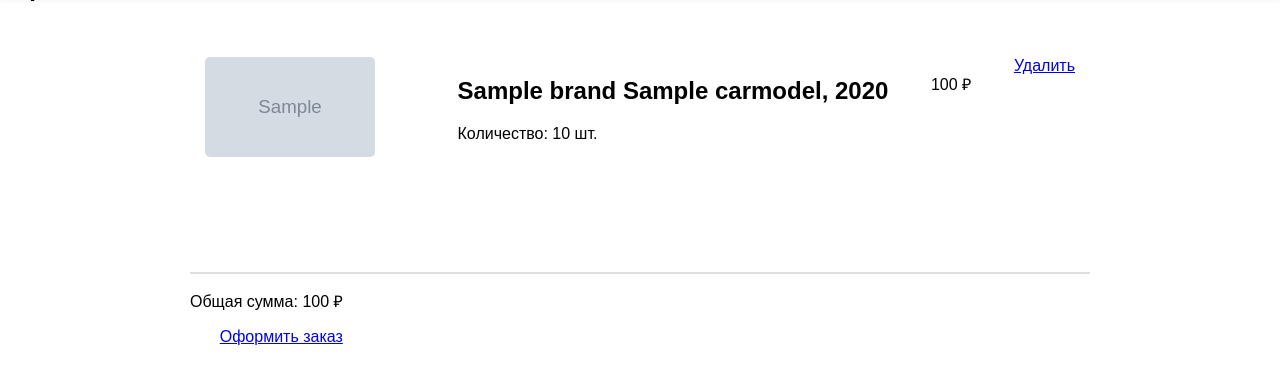
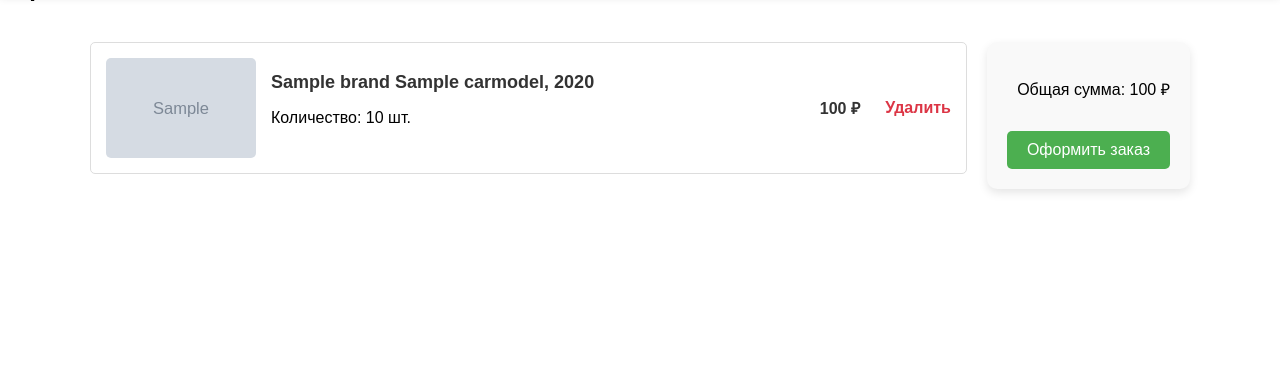
Before and after one commit to Red-Pack/carshop, a Django app: page /cart/ in a window 1280 px wide. Shown: the part 86-470 px from the top of the page. Run offline with Django 5.2, Linux system fonts and the light colour scheme; a user stored in the database is signed in; tables that the repository leaves empty hold one stand-in row (values such as "Sample post"); grey boxes marked "Sample" are stand-in pictures.

Commit message:
fix admin,  new css cart etc

```diff
--- a/cars/admin.py
+++ b/cars/admin.py
@@ -13,6 +13,7 @@ class CarAdmin(admin.ModelAdmin):
     search_fields = ('vin', 'model__brand__name', 'model__name')
     inlines = [CarImageInline]
 
+
     def get_brand(self, obj):
         return obj.model.brand.name
 
--- a/shop/models.py
+++ b/shop/models.py
@@ -2,6 +2,8 @@ from django.db import models
 from django.contrib.auth.models import User
 from cars.models import Car
 from django.conf import settings
+from django.db.models.signals import post_save, post_delete
+from django.dispatch import receiver
 
 class Cart(models.Model):
     user = models.OneToOneField(settings.AUTH_USER_MODEL, on_delete=models.CASCADE, related_name="cart")
--- a/shop/static/cartstyles.css
+++ b/shop/static/cartstyles.css
@@ -1,42 +1,86 @@
-.cart-list-frame{
+/* Контейнер корзины: два столбца */
+.cart-container {
     display: flex;
     justify-content: space-between;
-    gap: 10px;
+    gap: 20px;
     padding: 20px;
+    max-width: 1100px;
+    margin: 0 auto;
 }
 
-.car-cart {
+/* Список товаров */
+.cart-items {
+    flex: 2;
     display: flex;
-    flex-wrap: wrap;
-    gap: 0;
-    justify-content: center;
     flex-direction: column;
-    margin-left: auto;
-    margin-right: auto;
-    width: 900px;
-    padding: 0 20px;
+    gap: 15px;
 }
 
+/* Блок с итоговой суммой и кнопкой оформления */
+.order-summary {
+
+    background: #f9f9f9;
+    padding: 20px;
+    border-radius: 10px;
+    box-shadow: 0 4px 10px rgba(0,0,0,0.1);
+    height: fit-content;
+    align-self: flex-start;
+    text-align: right;
+}
+
+/* Кнопка оформления заказа */
+.checkout-btn {
+    display: inline-block;
+    margin-top: 15px;
+    background-color: #4CAF50;
+    color: white;
+    padding: 10px 20px;
+    border-radius: 5px;
+    text-decoration: none;
+    text-align: center;
+    transition: background 0.3s;
+}
+
+.checkout-btn:hover {
+    background-color: #45a049;
+}
+
+/* Стили для карточек товаров */
 .car-card {
     display: flex;
+    align-items: center;
     background: white;
-    border-radius: 0px;
     padding: 15px;
-    justify-content: space-between;
-    border-bottom: 2px solid #e0e0e0;
-    height: 200px;
+    border: 1px solid #ddd;
+    border-radius: 5px;
+    gap: 15px;
 }
 
 .car-image {
-    width: 170px;
+    width: 150px;
     height: 100px;
-    max-height: fit-content;
     object-fit: cover;
     border-radius: 5px;
-    margin-right: 40px;
 }
 
-.order-complete {
-    text-align: right;
-    align-self: flex-start;
-  }
+.car-info {
+    flex: 1;
+}
+
+.car-title {
+    margin: 0;
+    font-size: 18px;
+    color: #333;
+}
+
+.car-price {
+    font-weight: bold;
+    color: #333;
+}
+
+.remove-link {
+    color: #dc3545;
+    text-decoration: none;
+    font-weight: bold;
+    margin-left: 10px;
+}
--- a/shop/templates/shop/cart.html
+++ b/shop/templates/shop/cart.html
@@ -1,11 +1,10 @@
 {% extends "shop/base.html" %}
 {% load static %}
 {% block content %}
-
 <h2>Корзина</h2>
-<div class="cart-list-frame">
-    <div class="car-cart">
-        {% if cart.items.exists%}
+<div class="cart-container">
+    <div class="cart-items">
+        {% if cart.items.exists %}
             {% for item in cart.items.all %}
             <div class="car-card">
                 {% if item.car.images.all %}
@@ -20,22 +19,22 @@
                     {% if item.car.is_new %}
                         <p>Количество: {{ item.quantity }} шт.</p>
                     {% endif %}
-
                 </div>
-            <div class = "car-price">
+                <div class="car-price">
                     <p class="price">{{ item.get_item_price }} ₽</p>
                 </div>
-            <a href="{% url 'cart:remove_from_cart' item.id %}">Удалить</a>
-
+                <a href="{% url 'cart:remove_from_cart' item.id %}" class="remove-link">Удалить</a>
             </div>
             {% endfor %}
-        <div class="order-complete">
-            <p>Общая сумма: {{ cart.get_total_price }} ₽</p>
-            <a href="{% url 'cart:checkout' %}">Оформить заказ</a>
-        </div>
         {% else %}
             <p>Корзина пуста</p>
         {% endif %}
     </div>
+    <div class="order-summary">
+        <p class="total-price">Общая сумма: {{ cart.get_total_price }} ₽</p>
+        {% if cart.items.exists %}
+            <a href="{% url 'cart:checkout' %}" class="checkout-btn">Оформить заказ</a>
+        {% endif %}
+    </div>
 </div>
 {% endblock %}
--- a/shop/urls.py
+++ b/shop/urls.py
@@ -1,5 +1,5 @@
 from django.urls import path
-from .views import cart_view, add_to_cart, remove_from_cart, checkout
+from .views import cart_view, add_to_cart, remove_from_cart, checkout, pay_order, cancel_order
 
 app_name = 'cart'
 urlpatterns = [
@@ -7,4 +7,7 @@ urlpatterns = [
     path("add/<int:car_id>/", add_to_cart, name="add_to_cart"),
     path("remove/<int:item_id>/", remove_from_cart, name="remove_from_cart"),
     path("checkout/", checkout, name="checkout"),
+    path('pay/<int:order_id>/', pay_order, name='pay_order'),
+    path('cancel/<int:order_id>/', cancel_order, name='cancel_order'),
+
 ]
--- a/shop/views.py
+++ b/shop/views.py
@@ -1,5 +1,5 @@
 from django.shortcuts import render, redirect, get_object_or_404
-from .models import Cart, CartItem, Order
+from .models import Cart, CartItem, Order, OrderItem
 from cars.models import Car
 
 def cart_view(request):
@@ -31,7 +31,32 @@ def remove_from_cart(request, item_id):
 
 def checkout(request):
     cart = get_object_or_404(Cart, user=request.user)
+
+    # Создаём новый заказ
     order = Order.objects.create(user=request.user, total_price=cart.total_price())
+
+    # Переносим товары из корзины в заказ
+    for cart_item in cart.items.all():
+        OrderItem.objects.create(
+            order=order,
+            car=cart_item.car,
+            quantity=cart_item.quantity,
+            price=cart_item.car.price
+        )
+
+    # Очищаем корзину
     cart.items.all().delete()
 
     return redirect("user:order_history")
+
+def pay_order(request, order_id):
+    order = get_object_or_404(Order, id=order_id)
+    # Логика для обработки оплаты
+    return render(request, 'payment_success.html', {'order': order})
+
+def cancel_order(request, order_id):
+    order = get_object_or_404(Order, id=order_id)
+    if order.status in ['pending', 'paid']:  # Разрешаем отмену только для определённых статусов
+        order.status = 'cancelled'
+        order.save()
+    return render(request, 'order_cancelled.html', {'order': order})
```
Also changed, not shown: shop/admin.py (+28 -3 lines), users/static/orderstyle.css (added, +94 -0 lines), users/templates/users/order_history.html (+33 -9 lines), users/forms.py (line endings or trailing spaces). Lines whose indentation alone changed are shown as unchanged.
